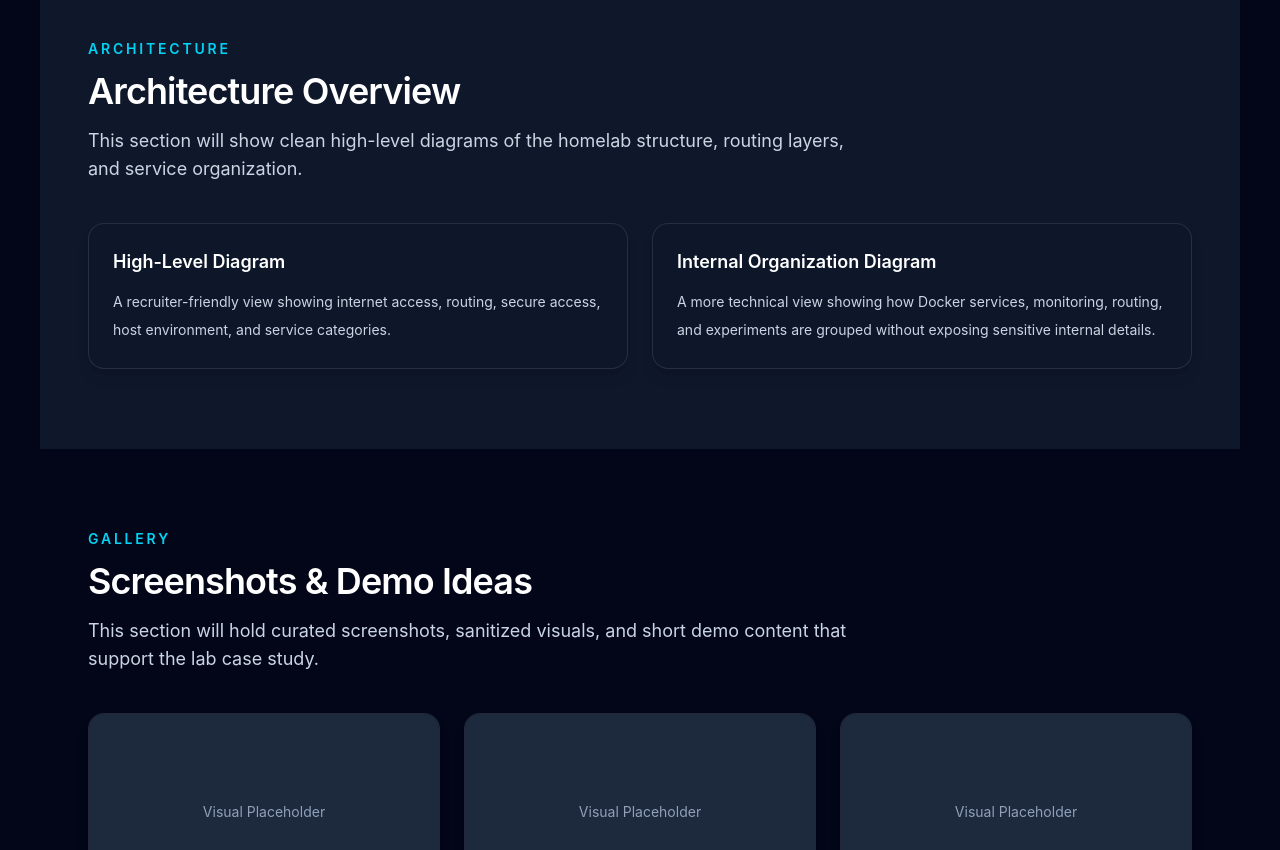
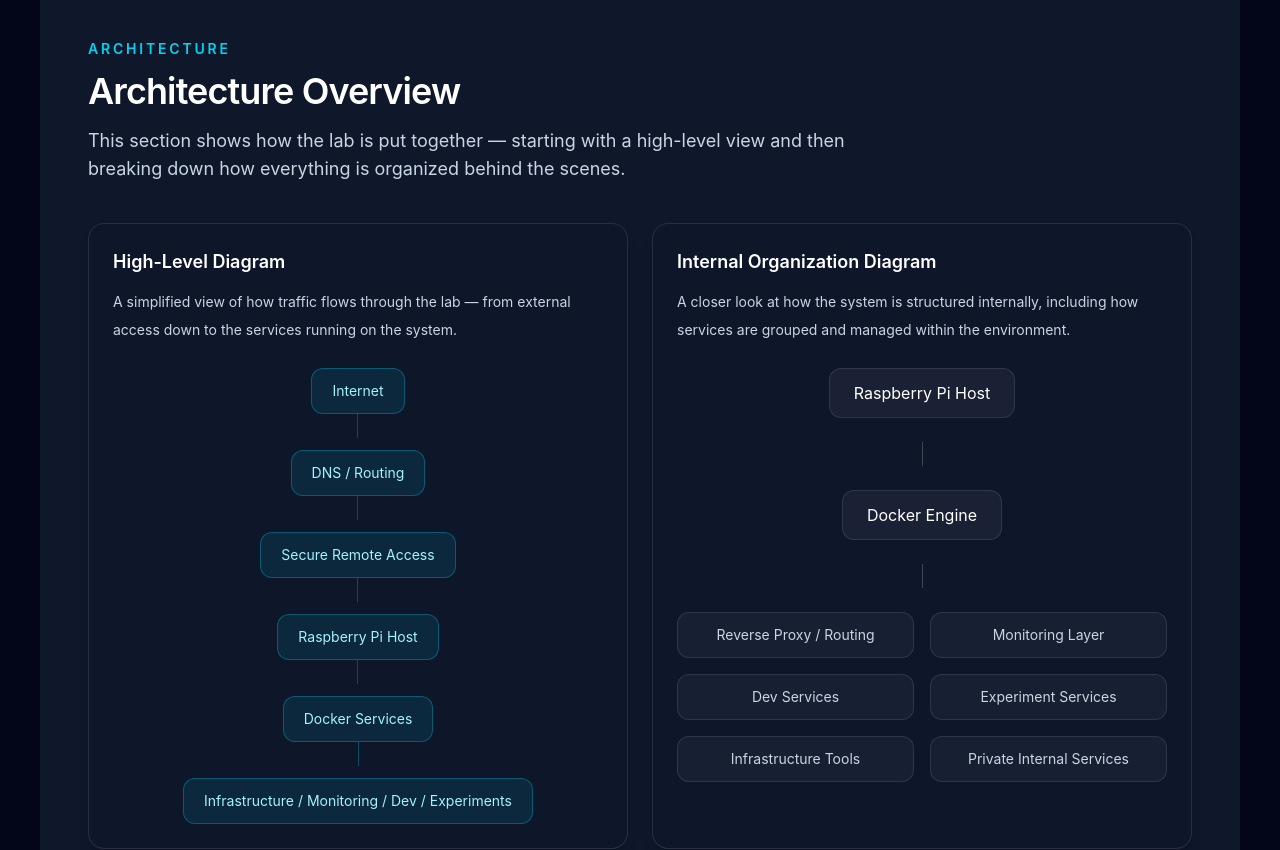
Before and after one commit to cedricdzameshie/dzameshie-dev-hub, a React (Vite) app: page /lab in a window 1280 px wide. Shown: the part 4160-5010 px from the top of the page. Built offline with nearby package versions, Linux system fonts and the light colour scheme.

Commit message:
added update to architecture section

```diff
--- a/src/components/lab/LabArchitecture.jsx
+++ b/src/components/lab/LabArchitecture.jsx
@@ -1,5 +1,67 @@
 import SectionHeader from "../ui/SectionHeader";
 import InfoCard from "../ui/InfoCard";
+
+function HighLevelDiagram() {
+  const blocks = [
+    "Internet",
+    "DNS / Routing",
+    "Secure Remote Access",
+    "Raspberry Pi Host",
+    "Docker Services",
+    "Infrastructure / Monitoring / Dev / Experiments",
+  ];
+
+  return (
+    <div className="flex flex-col items-center gap-3">
+      {blocks.map((block, index) => (
+        <div key={block} className="flex flex-col items-center">
+          <div className="rounded-xl border border-cyan-400/30 bg-cyan-400/10 px-5 py-3 text-center text-sm text-cyan-200">
+            {block}
+          </div>
+
+          {index !== blocks.length - 1 && (
+            <div className="h-6 w-px bg-cyan-400/30" />
+          )}
+        </div>
+      ))}
+    </div>
+  );
+}
+
+function DiagramNode({ title }) {
+  return (
+    <div className="rounded-xl border border-white/10 bg-white/[0.04] px-4 py-3 text-center text-sm text-slate-300">
+      {title}
+    </div>
+  );
+}
+
+function InternalDiagram() {
+  return (
+    <div className="flex flex-col items-center gap-6">
+      <div className="rounded-xl border border-white/10 bg-white/[0.05] px-6 py-3 text-white">
+        Raspberry Pi Host
+      </div>
+
+      <div className="h-6 w-px bg-white/20" />
+
+      <div className="rounded-xl border border-white/10 bg-white/[0.05] px-6 py-3 text-white">
+        Docker Engine
+      </div>
+
+      <div className="h-6 w-px bg-white/20" />
+
+      <div className="grid w-full gap-4 md:grid-cols-2">
+        <DiagramNode title="Reverse Proxy / Routing" />
+        <DiagramNode title="Monitoring Layer" />
+        <DiagramNode title="Dev Services" />
+        <DiagramNode title="Experiment Services" />
+        <DiagramNode title="Infrastructure Tools" />
+        <DiagramNode title="Private Internal Services" />
+      </div>
+    </div>
+  );
+}
 
 export default function LabArchitecture() {
   return (
@@ -11,18 +73,27 @@ export default function LabArchitecture() {
         <SectionHeader
           eyebrow="Architecture"
           title="Architecture Overview"
-          description="This section will show clean high-level diagrams of the homelab structure, routing layers, and service organization."
+          description="This section shows how the lab is put together — starting with a high-level view and then breaking down how everything is organized behind the scenes."
         />
 
         <div className="grid gap-6 lg:grid-cols-2">
           <InfoCard
             title="High-Level Diagram"
-            description="A recruiter-friendly view showing internet access, routing, secure access, host environment, and service categories."
-          />
+            description="A simplified view of how traffic flows through the lab — from external access down to the services running on the system."
+          >
+            <div className="mt-6">
+              <HighLevelDiagram />
+            </div>
+          </InfoCard>
+
           <InfoCard
             title="Internal Organization Diagram"
-            description="A more technical view showing how Docker services, monitoring, routing, and experiments are grouped without exposing sensitive internal details."
-          />
+            description="A closer look at how the system is structured internally, including how services are grouped and managed within the environment."
+          >
+            <div className="mt-6">
+              <InternalDiagram />
+            </div>
+          </InfoCard>
         </div>
       </div>
     </section>
```
